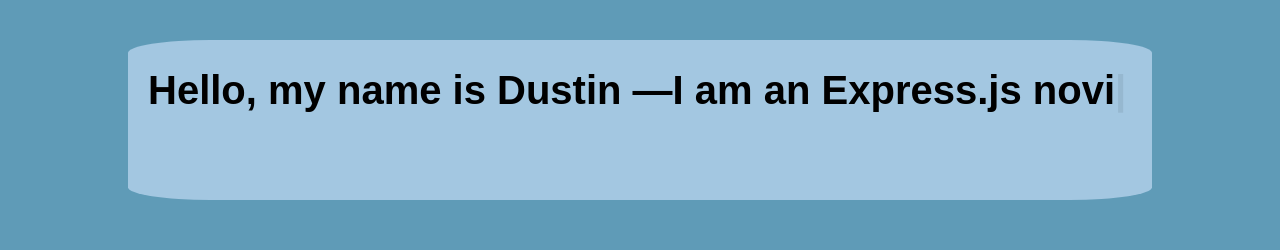
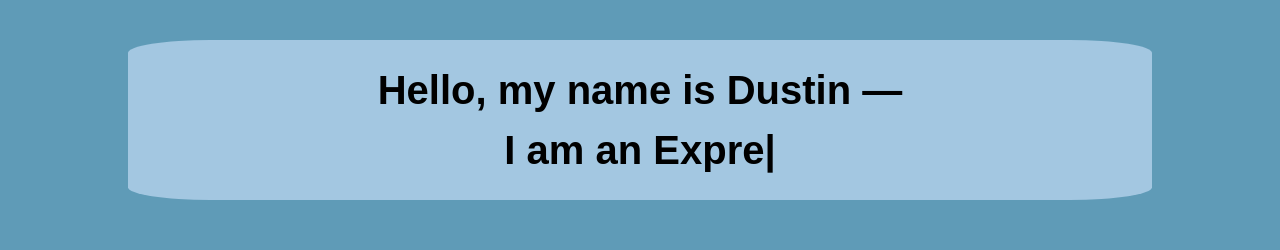
Before and after one commit to dustinowen/Portfolio, a React (Create React App) app: page / in a window 1280 px wide. Shown: the top 250 px of the page. Built offline with nearby package versions, Linux system fonts and the light colour scheme; no server answers.

Commit message:
Update header - left two options to choose from, current active option is my current pick.

```diff
--- a/src/components/Header.js
+++ b/src/components/Header.js
@@ -3,20 +3,20 @@
 import { Link } from "react-router-dom";
 
 export default function Header(props) {
-  const navStyle = {
-    display: "flex",
-    justifyContent: "space-around",
-    borderBottom: ".2rem solid black",
-    padding: ".5rem",
-    width: "90%",
-    margin: "auto",
-  };
+  // const navStyle = {
+  //   display: "flex",
+  //   justifyContent: "space-around",
+  //   borderBottom: ".2rem solid black",
+  //   padding: ".5rem",
+  //   width: "90%",
+  //   margin: "auto",
+  // };
 
   return (
     <header>
       <div className="wrapper">
-          <h1>Hello, my name is Dustin —
-          <Typed
+          <h1>Hello, my name is Dustin —<br/>
+          {/* <Typed
             strings={[
               "I am a JavaScript progr",
               "I am an Express.js novi",
@@ -25,8 +25,20 @@
         ]}
         typeSpeed={75}
         backSpeed={50}
-        backDelay={200}
-      /></h1>
+        backDelay={100}
+          /> */}
+          <Typed
+            strings={[
+              "I am a JavaScript programmer...",
+              "I am an Express.js novice...",
+              "I am a student of React...",
+              "I am a Full-Stack Developer!",
+        ]}
+        typeSpeed={75}
+        backSpeed={50}
+        backDelay={100}
+          />
+        </h1>
       </div>
     </header>
   );
--- a/src/components/header.css
+++ b/src/components/header.css
@@ -8,10 +8,10 @@
     padding: 20px;
     justify-content: center;
     position: relative;
-    overflow: visible;
+    overflow: hidden;
     font-size: 5vmin;
     font-weight: bold;
-    text-align: left;
+    text-align: center;
     background-color: #a3c7e1;
     /* border: 2px solid rgb(166, 224, 51); */
 }
--- a/src/pages/about.css
+++ b/src/pages/about.css
@@ -12,19 +12,21 @@
   margin-left: 10vw; */
   margin: 2vmax;
   padding-top: 2vmax;
-  padding-bottom: 4vmax;;
+  padding-right: 1vmax;
+  padding-left: 1vmax;
+  padding-bottom: 4vmax;
   font-size: 20px;
   background-color: #ebbc57;
 }
 
 h2{
-    font-size: x-large;
+    font-size: 4vmin;
     font-weight: bold;
     display: inline;
 }
 
 .about-img {
-    height: 15vh;
+    height: 15vmin;
     border-radius: 50%;
     display: inline-block;
     margin-bottom: 3vh;
```
